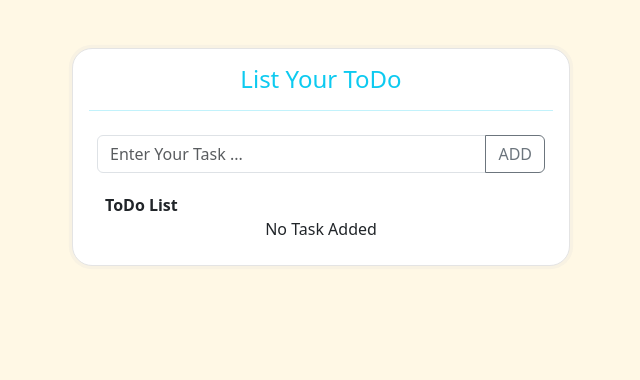
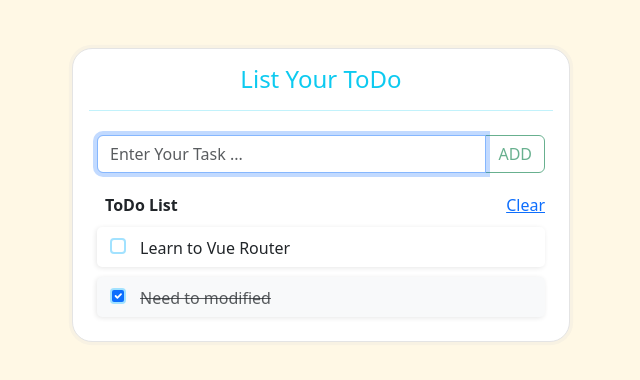
Before and after one commit to Moenul/ToDo-APP, a Vue app: page / in a window 1280 px wide. Shown: the top 380 px of the page, without its empty margins (319-959 px from the left). Built offline with nearby package versions, Linux system fonts and the light colour scheme.

Commit message:
Store working perfectly with actions and getters, also added directive and modals

```diff
--- a/package.json
+++ b/package.json
@@ -10,6 +10,7 @@
   },
   "dependencies": {
     "bootstrap": "^5.3.3",
+    "pinia": "^2.1.7",
     "vue": "^3.4.21",
     "vue-router": "^4.0.13"
   },
--- a/src/components/Todos/AddEditTodo.vue
+++ b/src/components/Todos/AddEditTodo.vue
@@ -7,6 +7,7 @@
         type="text"
         class="form-control"
         :placeholder="placeholder"
+        v-autofocus
     />
     <slot name="button"></slot>
     </div>
@@ -15,6 +16,7 @@
 <script setup>
 // imports
 import { ref } from "vue";
+import { vAutofocus } from "@/directives/vAutofocus";
 
 // props
 const props = defineProps({
--- /dev/null
+++ b/src/components/Todos/ModalDeleteTodo.vue
@@ -0,0 +1,72 @@
+<template>
+    <div class="card border border-warning confirmationModal">
+        <div class="card-header border-b border-warning">
+            Delete Note?
+        </div>
+        <div class="card-body">
+            <p class="card-text">Are you sure to delete this todo?</p>
+
+            <button @click="todoStore.deleteTodo(todoId)" class="btn btn-danger">Delete</button>
+            <button @click="closeModal()" class="btn btn-primary">Cancel</button>
+        </div>
+    </div>
+</template>
+
+<script setup>
+// imports
+import { onMounted, onUnmounted, ref } from "vue";
+
+import { useTodoStore } from '@/stores/storeTodo';
+
+// store
+const todoStore = useTodoStore();
+
+// Props
+const props = defineProps({
+modelValue: {
+    type: Boolean,
+    default: false,
+},
+todoId: {
+    type: String,
+    required: true,
+},
+});
+
+// emits
+const emit = defineEmits(["update:modelValue"]);
+
+
+// Close Modal
+const closeModal = () => {
+emit("update:modelValue", false);
+};
+
+// Keyboard Handeler
+const handleKeybord = (e) => {
+if (e.key === "Escape") closeModal();
+};
+
+onMounted(() => {
+document.addEventListener("keyup", handleKeybord);
+});
+
+onUnmounted(() => {
+document.removeEventListener("keyup", handleKeybord);
+});
+</script>
+
+<style scoped>
+.confirmationModal{
+    position: absolute;
+    width: 80%;
+    top: 25%;
+    left: 10%;
+    z-index: 10;
+}
+.confirmationModal button{
+    float: right;
+    margin-left: 5px;
+}
+
+</style>
--- a/src/components/Todos/Todo.vue
+++ b/src/components/Todos/Todo.vue
@@ -1,9 +1,11 @@
 <template>
-  <div class="todoItem">
+  <div class="todoItem" :class="{
+        'bg-light': todo.status == true,
+      }">
     <div class="checkbox">
       <input
         :checked="todo.status"
-        @input="$emit('toggle-status', index)"
+        @input="todoStore.isCompleteTodo(todo.id)"
         class="form-check-input"
         type="checkbox"
       />
@@ -20,16 +22,30 @@
 
     <div class="dltButton">
       <div
-        @click="$emit('delete-todo', todo.id)"
+        @click="modals.deleteTodo = true"
         class="button button-sm button-danger"
       >
         <i class="fa-regular fa-trash-can"></i>
       </div>
     </div>
+    <ModalDeleteTodo
+        v-if="modals.deleteTodo"
+        v-model="modals.deleteTodo"
+        :todoId="todo.id"
+      ></ModalDeleteTodo>
   </div>
+
+
 </template>
 
 <script setup>
+import {reactive} from 'vue'
+import { useTodoStore } from '@/stores/storeTodo';
+import ModalDeleteTodo from "@/components/Todos/ModalDeleteTodo.vue";
+
+// store
+const todoStore = useTodoStore();
+
 const props = defineProps({
   todo: {
     type: Object,
@@ -41,6 +57,10 @@ const props = defineProps({
   },
 });
 
-// emits
-const emit = defineEmits(['toggle-status','delete-todo']);
+
+// Modal delete
+
+const modals = reactive({
+  deleteTodo: false,
+});
 </script>
--- /dev/null
+++ b/src/directives/vAutofocus.js
@@ -0,0 +1,5 @@
+export const vAutofocus = {
+    mounted: (el) => {
+        el.focus();
+    },
+};
--- a/src/main.js
+++ b/src/main.js
@@ -1,7 +1,10 @@
 import './assets/main.css'
 
 import { createApp } from 'vue'
+import { createPinia } from 'pinia'
 import App from './App.vue'
 import router from "@/router";
 
-createApp(App).use(router).mount('#app')
+const pinia = createPinia()
+
+createApp(App).use(router).use(pinia).mount('#app')
--- a/src/router/index.js
+++ b/src/router/index.js
@@ -5,6 +5,11 @@ const routes = [
     {
       path: "/",
       name: "Todos",
+      component: viewTodo,
+    },
+    {
+      path: "/editTodo/:id",
+      name: "edit-todo",
       component: viewTodo,
     },
   ];
--- /dev/null
+++ b/src/stores/storeTodo.js
@@ -0,0 +1,52 @@
+import { defineStore } from 'pinia'
+
+export const useTodoStore = defineStore('todoStore', {
+  state: () => {
+    return {
+        todos: [
+            {
+                id: "id1",
+                content: "Learn to Vue Router",
+                status: false,
+            },
+            {
+                id: "id2",
+                content: "Need to modified",
+                status: true,
+            }
+        ]
+    };
+  },
+  actions: {
+    addTodo(newTodoContent){
+        let currentDate = new Date().getTime();
+        let id = currentDate.toString();
+
+        let todo = {
+            id: id,
+            content: newTodoContent,
+            status: false,
+        };
+        this.todos.unshift(todo);
+    },
+    saveTodo(id, content){
+        let index = this.todos.findIndex((todo) => todo.id === id);
+        this.todos[index].content = content;
+        this.todos[index].status = false;
+    },
+    isCompleteTodo(id){
+      let index = this.todos.findIndex((todo) => todo.id === id);
+      this.todos[index].status = !this.todos[index].status;
+    },
+    deleteTodo(idToDelete){
+        this.todos = this.todos.filter((todo) => todo.id !== idToDelete);
+    }
+  },
+  getters: {
+    getTodoContent: (state) => {
+      return (id) => {
+        return state.todos.filter((todo) => todo.id === id)[0].content;
+      };
+    },
+  },
+})
--- a/src/views/viewTodo.vue
+++ b/src/views/viewTodo.vue
@@ -14,12 +14,14 @@
         <AddEditTodo
           v-model="todocontent"
           placeholder="Enter Your Task ..."
-          v-if="!editToDo"
+
+          v-if="$route.name !== 'edit-todo'"
         >
           <template v-slot:button>
             <button
-              @click="submitBtnHandeler"
-              class="btn btn-outline-secondary"
+              @click="addTodo"
+              class="btn btn-outline-success"
+              :disabled="!todocontent"
               type="button"
             >
               ADD
@@ -29,22 +31,23 @@
 
         <!-- Edit Section -->
         <div class="editToDo bg-light rounded border" v-else>
-          <h5 class="text-center mt-1">Edit Your ToDo</h5>
+          <h5 class="text-center mt-2">Edit Your ToDo</h5>
           <AddEditTodo
             v-model="updateTodo.content"
             placeholder="Edit Your Task ..."
           >
             <template v-slot:button>
               <button
-                @click="editToDo = false"
-                class="btn btn-outline-secondary"
+                @click="$router.push('/')"
+                class="btn btn-outline-danger"
                 type="button"
               >
                 Cancel
               </button>
               <button
-                @click="updateToDoButton(updateTodo.id)"
-                class="btn btn-outline-secondary"
+                @click="handleToSaveTodo"
+                :disabled="!updateTodo"
+                class="btn btn-outline-success"
                 type="button"
               >
                 Save
@@ -60,35 +63,36 @@
         <div class="todo_box p-2">
           <strong class="p-2">ToDo List</strong>
           <a @click.prevent="clearToDos" href="" style="float: right">
-            {{ todos.length > 0 ? "Clear" : "" }}
+            {{ todoStore.todos.length > 0 ? "Clear" : "" }}
           </a>
 
           <div class="todos">
             <!-- todo items -->
             <Todo
-              v-for="(todo, index) in todos"
+              v-for="(todo, index) in todoStore.todos"
               :index="index"
               :todo="todo"
               :key="todo.id"
-              @toggle-status="toggleTodoStatus"
-              @delete-todo="deleteTodoHandeler"
             >
               <template v-slot:button>
                 <div class="editButton">
-                <div
-                  @click="(editToDo = true), editTodoHandeler(todo.id, todo.content)"
-                  class="button button-sm button-primary"
-                >
-                  <i class="fa-regular fa-pen-to-square"></i>
+                  <RouterLink
+                    :to="`/editTodo/${todo.id}`"
+                    href="#"
+                    class="card-footer-item text-dark"
+                    >
+                    <div class="button button-sm button-primary">
+                      <i class="fa-regular fa-pen-to-square"></i>
+                    </div>
+                  </RouterLink>
                 </div>
-              </div>
               </template>
             </Todo>
 
             <!-- todo items -->
           </div>
           <p class="text-center p-0 m-0">
-            {{ todos.length == 0 ? "No Task Added" : "" }}
+            {{ todoStore.todos.length == 0 ? "No Task Added" : "" }}
           </p>
         </div>
         <!-- ToDo Lists -->
@@ -102,75 +106,48 @@
 import { ref } from "vue";
 import AddEditTodo from "@/components/Todos/AddEditTodo.vue";
 import Todo from "@/components/Todos/Todo.vue";
+import { useTodoStore } from "@/stores/storeTodo";
+import { useRoute, useRouter } from "vue-router";
 
-// todos
-const todos = ref([
-  // {
-  //   id: "id1",
-  //   content: "Learn to Vue Router",
-  //   status: false,
-  // },
-  // {
-  //   id: "id2",
-  //   content: "Learn to Vue Watcher",
-  //   status: false,
-  // },
-]);
+// store
+const todoStore = useTodoStore();
+
+// route and router
+const route = useRoute();
+const router = useRouter();
 
 // input feild
 const todocontent = ref("");
 
-const toggleTodoStatus = (todoPos) => {
-  todos.value[todoPos].status = !todos.value[todoPos].status;
-};
-
 // Add ToDo
-const submitBtnHandeler = () => {
-  let currentDate = new Date().getTime();
-  let id = currentDate.toString();
-  // console.log(id);
-
-  let todo = {
-    id: id,
-    content: todocontent.value,
-    status: false,
-  };
-  todos.value.unshift(todo);
-
+const addTodo = () => {
+  todoStore.addTodo(todocontent.value);
   todocontent.value = "";
 };
 
-// Delete Button
-const deleteTodoHandeler = (deleteId) => {
-  todos.value = todos.value.filter((todo) => todo.id !== deleteId);
-};
 
-const editToDo = ref(false);
-
+// edit todo
 const updateTodo = ref({});
 
-// Edit Button
-const editTodoHandeler = (editId, editContent) => {
+router.afterEach((to, from) => {
   let todo = {
-    id: editId,
-    content: editContent,
-  };
+    id: route.params.id,
+    content: todoStore.getTodoContent(route.params.id),
+  }
+
   updateTodo.value = todo;
-};
+})
 
 // Update ToDo
 
-const updateToDoButton = (updateId) => {
-  const index = todos.value.findIndex((todo) => todo.id === updateId);
-  todos.value[index].content = updateTodo.value.content;
-  todos.value[index].status = false;
-
-  editToDo.value = false;
+const handleToSaveTodo = () => {
+  todoStore.saveTodo(route.params.id, updateTodo.value.content);
+  router.push("/");
 };
 
 // Clear ToDos
 const clearToDos = () => {
-  todos.value = !todos.value;
+  todoStore.todos = [];
 };
 </script>
 
@@ -205,11 +182,22 @@ const clearToDos = () => {
 .todoItem .desc {
   width: calc(100% - 90px);
 }
-.todoItem .editButton {
+
+.todoItem .dltButton, .todoItem .editButton{
   width: 30px;
+  visibility: hidden;
+  opacity: 0;
+  transition: all ease-in-out .5s;
+  cursor: pointer;
 }
+
 .todoItem .dltButton {
-  width: 30px;
   float: right;
 }
+
+.todoItem:hover .editButton,
+.todoItem:hover .dltButton{
+  visibility: visible;
+  opacity: 1;
+}
 </style>
```
Also changed, not shown: 1 other file (tests, documents, lock files or other folders).
